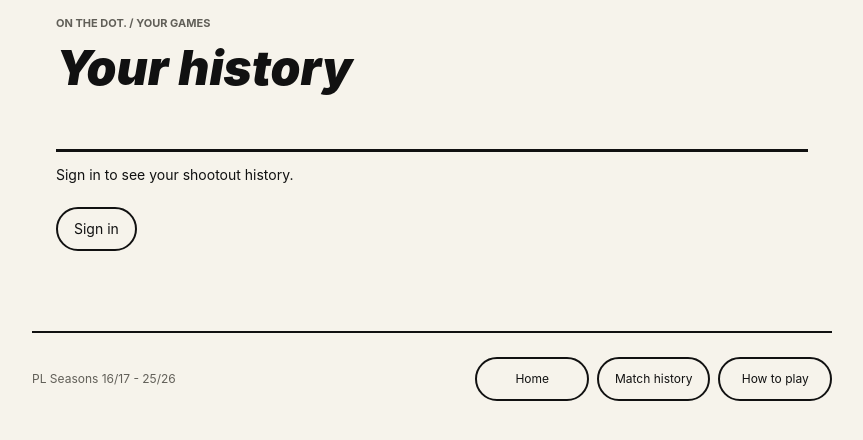
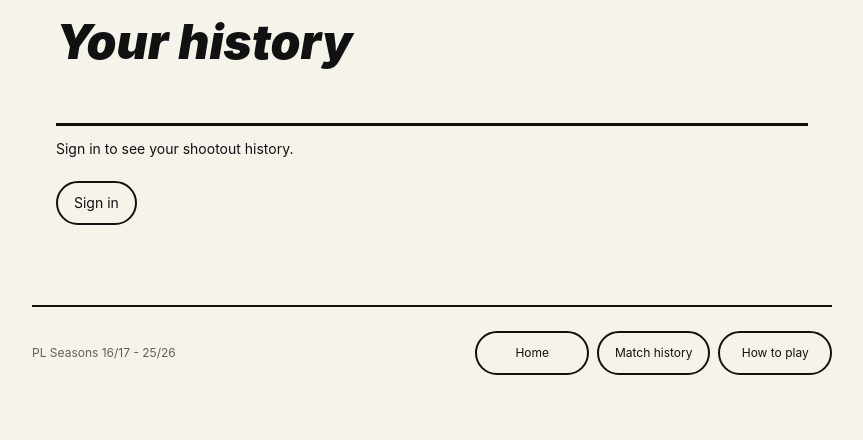
Before and after one commit to landfvit/on-the-dot, a FastAPI app: page /history in a window 1280 px wide. Shown: the part 161-601 px from the top of the page, without its empty margins (208-1071 px from the left). Run offline with FastAPI, Linux system fonts and the light colour scheme; some libraries are stand-ins or nearby versions.

Commit message:
Remove redundant public page section labels

```diff
--- a/trivia_app/static/community.css
+++ b/trivia_app/static/community.css
@@ -63,7 +63,6 @@ progress::-moz-progress-bar { background:var(--accent); }
 .drawer-heading h2 { font-size:24px; margin:0; font-weight:850; }
 .drawer-heading h2 span { color:var(--accent); }
 .community-page { max-width:820px; margin:16px auto 80px; padding:0 24px; }
-.section-label { font-size:11px; font-weight:700; color:var(--muted); margin-bottom:12px; }
 .community-heading h1 { font-size:48px; line-height:1.1; font-weight:850; margin:0 0 30px; }
 .period-tabs { display:flex; flex-wrap:wrap; gap:8px; border:0; padding:0; margin:0 0 24px; }
 .period-tabs label { position:relative; }
--- a/trivia_app/templates/community.html
+++ b/trivia_app/templates/community.html
@@ -2,7 +2,7 @@
 {% block title %}{{ 'Leaderboard' if active_page == 'leaderboard' else 'Your history' }} · ON THE DOT.{% endblock %}
 {% block content %}
 <main class="community-page" data-view="{{ active_page }}">
-  <header class="community-heading"><p class="section-label">ON THE DOT. / {{ 'RANKINGS' if active_page == 'leaderboard' else 'YOUR GAMES' }}</p><h1>{{ 'Leaderboard' if active_page == 'leaderboard' else 'Your history' }}</h1></header>
+  <header class="community-heading"><h1>{{ 'Leaderboard' if active_page == 'leaderboard' else 'Your history' }}</h1></header>
   {% if active_page == 'leaderboard' %}
   <p id="ranking-period" class="muted">All time</p>
   <fieldset class="period-tabs ranking-tabs"><legend class="sr-only">Rank by</legend>
--- a/trivia_app/templates/trivia_base.html
+++ b/trivia_app/templates/trivia_base.html
@@ -23,7 +23,7 @@
     <link rel="stylesheet" href="/trivia-assets/app.css?v=1">
     {% block styles %}{% endblock %}
     <link rel="stylesheet" href="/trivia-assets/points_theme.css?v=14">
-    {% if not private_navigation %}<link rel="stylesheet" href="/trivia-assets/community.css?v=10">{% endif %}
+    {% if not private_navigation %}<link rel="stylesheet" href="/trivia-assets/community.css?v=11">{% endif %}
     {% block final_styles %}{% endblock %}
     {% if not private_navigation %}<link rel="stylesheet" href="/trivia-assets/public_ui.css?v=6"><script src="/trivia-assets/public_ui.js?v=1" defer></script>{% endif %}
     {% if not private_navigation %}<link rel="stylesheet" href="/trivia-assets/audio.css?v=2"><script src="/trivia-assets/audio.js?v=5" defer></script>{% endif %}
```
Also changed, not shown: tests/test_home_page.py (+12 -0 lines).
